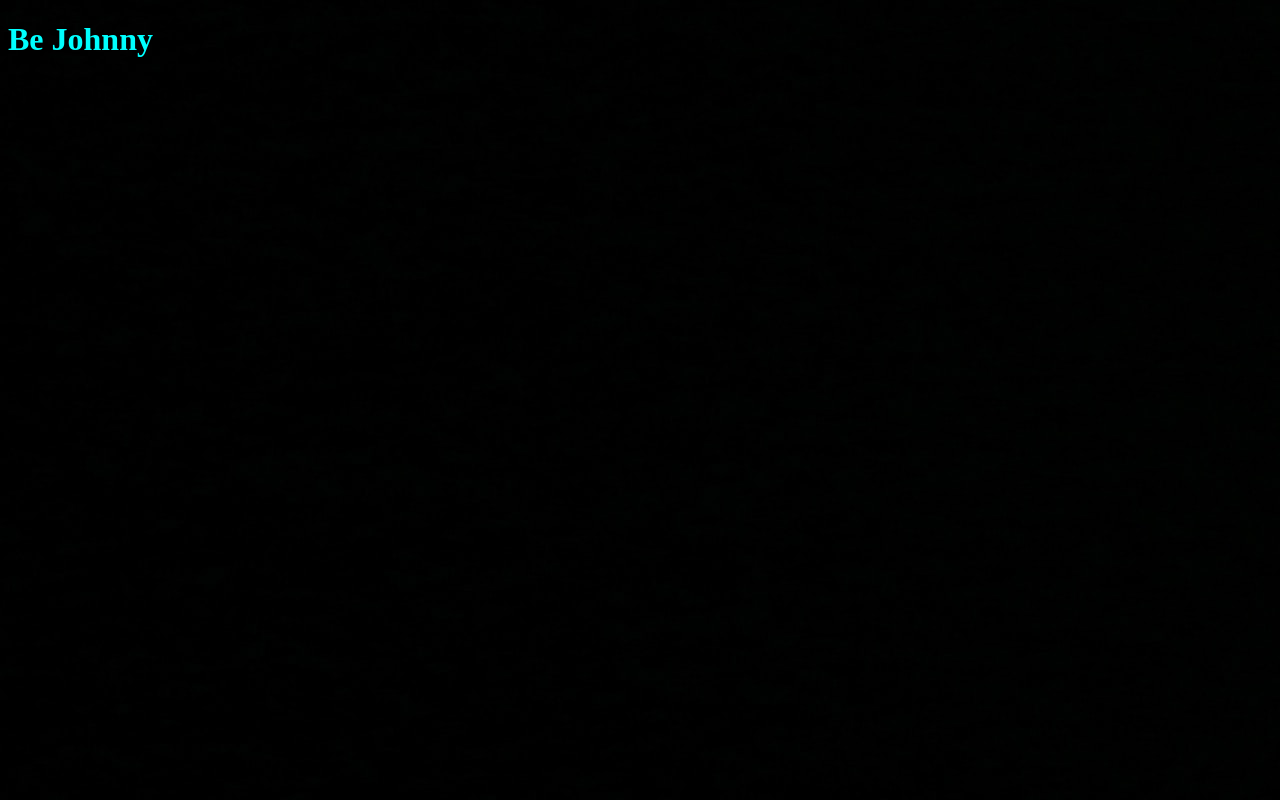
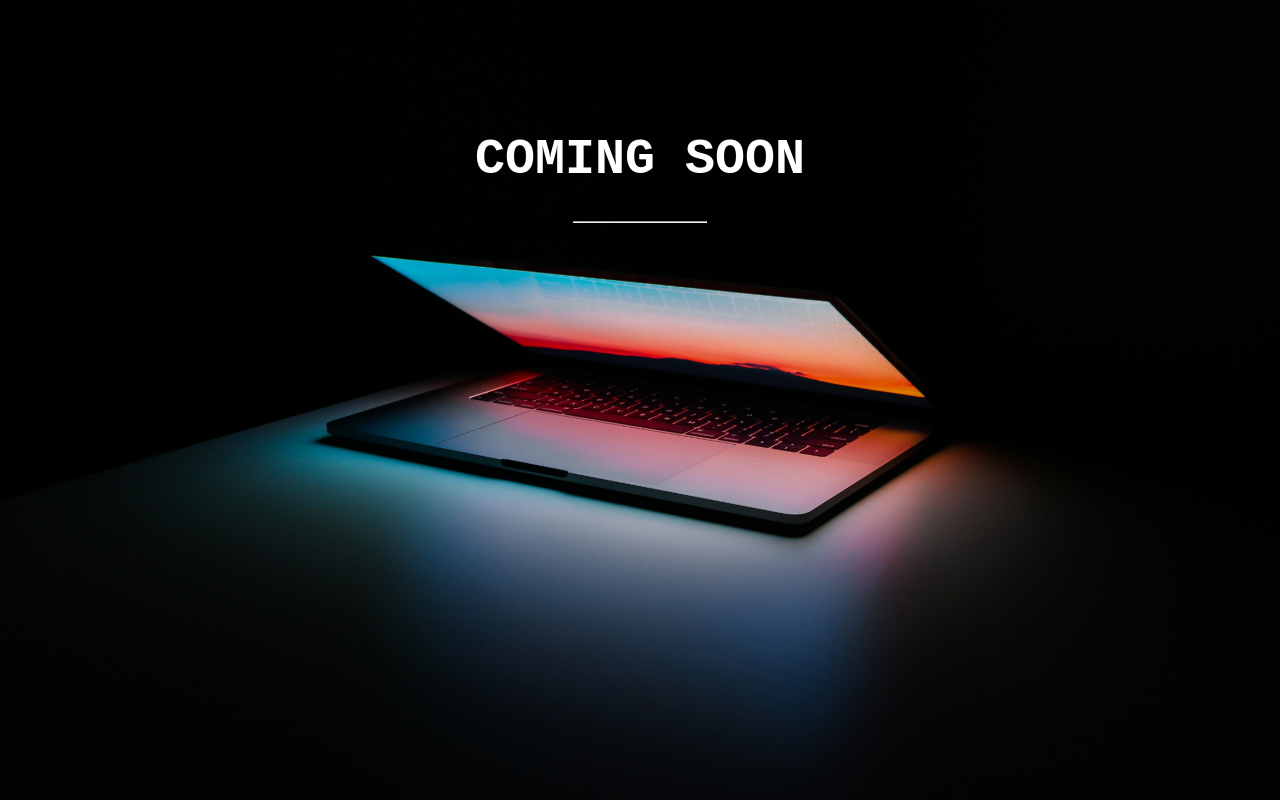
Before and after one commit to oporto723/bejohnny, a plain HTML site: page index.html in a window 1280 px wide. Drawn offline with Linux system fonts and the light colour scheme.

Commit message:
finish comming soon

```diff
--- a/css/style.css
+++ b/css/style.css
@@ -1,8 +1,29 @@
-h1 {
-    color: aqua
-}
-body {
-    background-image: url("/images/background.jpg");
-    background-attachment: fixed;
-    background-repeat: no-repeat;
-}
+
+body, html {
+    height: 100%;
+    margin: 0;
+  }
+
+  .bgimg {
+    background-image: url('/images/background.jpg');
+    height: 100%;
+    background-position: center;
+    background-size: cover;
+    position: relative;
+    color: white;
+    font-family: "Courier New", Courier, monospace;
+    font-size: 25px;
+  }
+
+  .middle {
+    position: absolute;
+    top: 20%;
+    left: 50%;
+    transform: translate(-50%, -50%);
+    text-align: center;
+  }
+
+  hr {
+    margin: auto;
+    width: 40%;
+  }
--- a/index.html
+++ b/index.html
@@ -8,7 +8,13 @@
     <title>Document</title>
 </head>
 <body>
-    <h1>Be Johnny</h1>
-    <h2>New Website Soon</h2>
-</body>
+
+        <div class="bgimg">
+          <div class="middle">
+            <h1>COMING SOON</h1>
+            <hr>
+          </div>
+        </div>
+
+        </body>
 </html>
```
Also changed, not shown: 1 other file.
